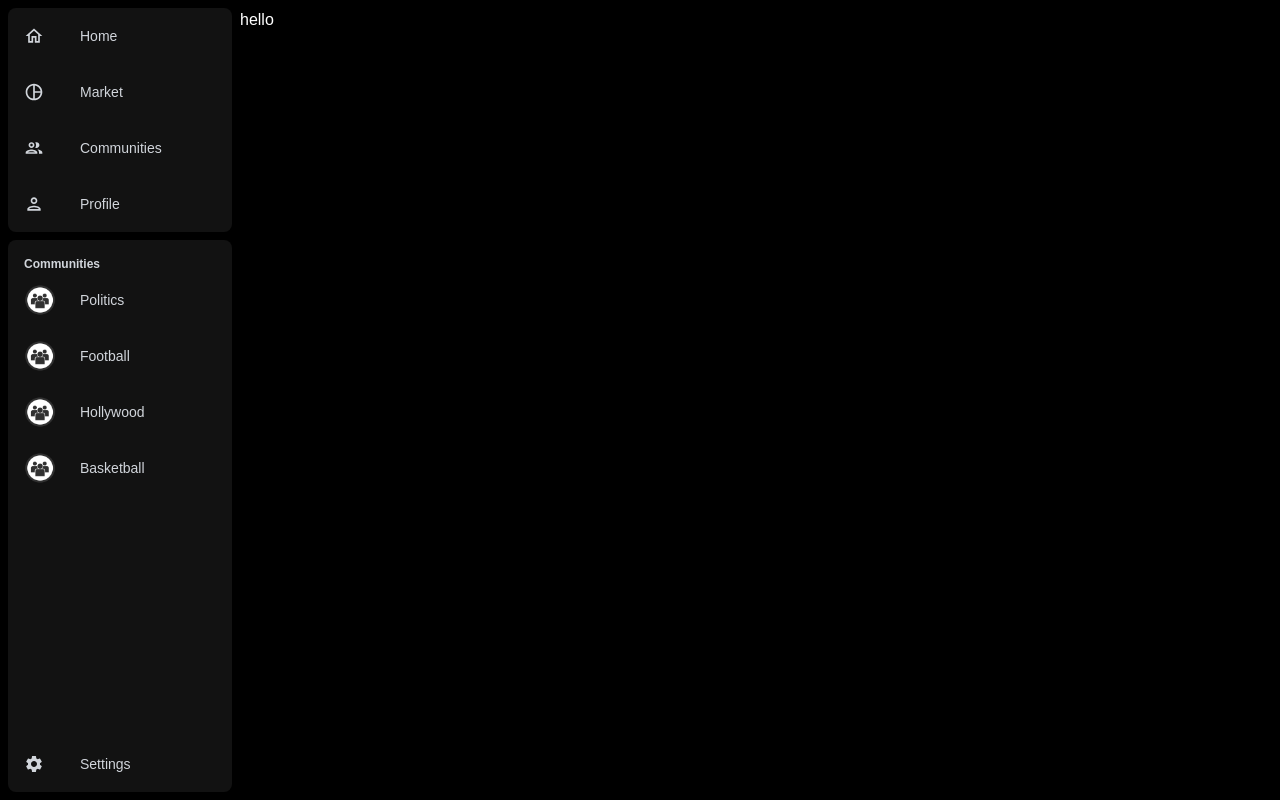
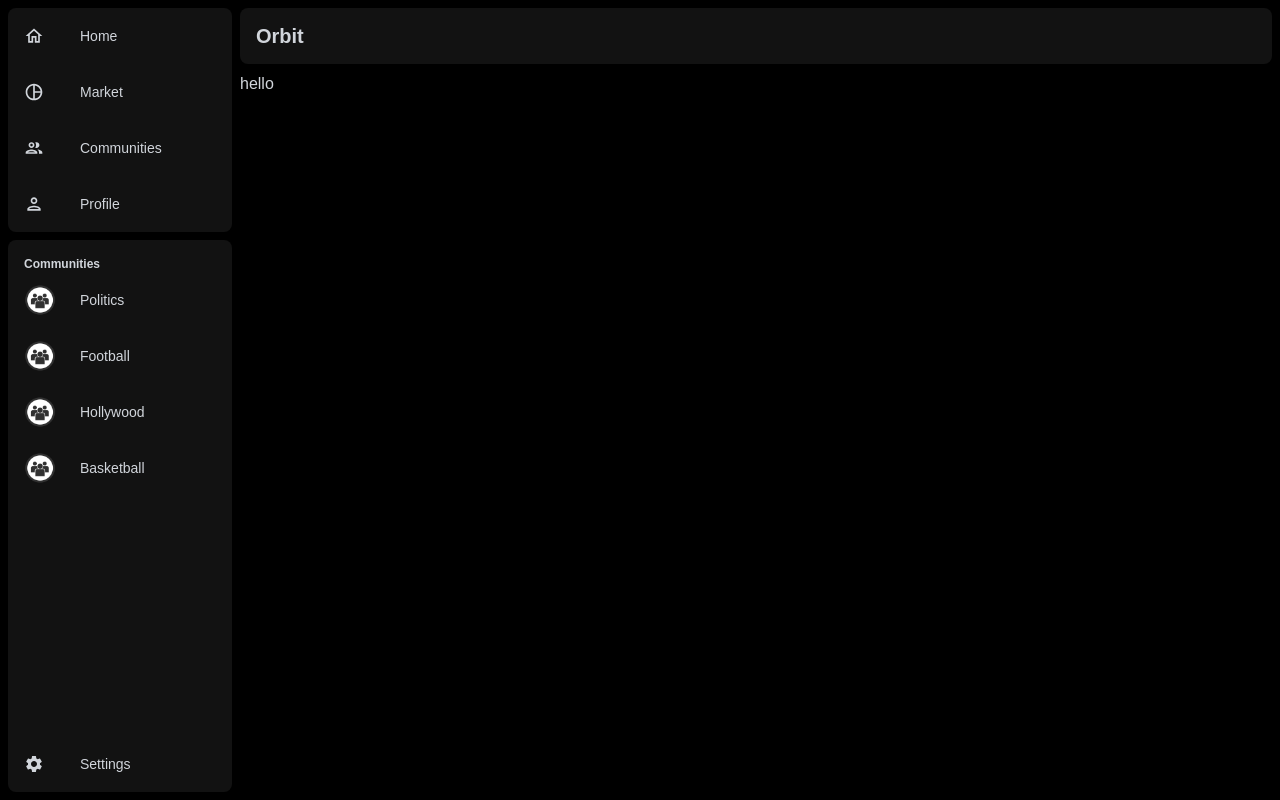
Before and after one commit to thedudeontitan/orbit, a Next.js app: page / in a window 1280 px wide. Built offline with nearby package versions, Linux system fonts and the light colour scheme.

Commit message:
added app bar

```diff
--- a/src/app/layout.tsx
+++ b/src/app/layout.tsx
@@ -27,10 +27,12 @@ export default function RootLayout({
   return (
     <html lang="en">
       <body
-        className={`${geistSans.variable} ${geistMono.variable} antialiased bg-black text-white p-2 min-h-screen`}
+        className={`${geistSans.variable} ${geistMono.variable} antialiased bg-black text-[#D1D5DB] p-2 min-h-screen`}
       >
         <Navbar />
-        <main className="lg:ml-[14rem] pl-2">{children}</main>
+        <main className="lg:ml-[14rem] lg:mt-[3.5rem] pl-2 pt-2">
+          {children}
+        </main>
       </body>
     </html>
   );
--- a/src/component/navbar/Navbar.tsx
+++ b/src/component/navbar/Navbar.tsx
@@ -26,7 +26,7 @@ export default function Navbar() {
     <div>
       <div>
         <div className="hidden lg:flex lg:flex-col gap-2 text-sm fixed top-2 bottom-2 left-2">
-          <div className="bg-[#ffffff12] text-[#D1D5DB] w-[14rem] rounded-lg">
+          <div className="bg-[#ffffff12] w-[14rem] rounded-lg">
             {navItems.map((item) => (
               <Link
                 href="/"
@@ -38,7 +38,7 @@ export default function Navbar() {
               </Link>
             ))}
           </div>
-          <div className="bg-[#ffffff12] text-[#D1D5DB] w-[14rem] rounded-lg flex-grow justify-between flex flex-col">
+          <div className="bg-[#ffffff12] w-[14rem] rounded-lg flex-grow justify-between flex flex-col">
             <div>
               <div className="pt-4 pl-4 text-xs font-bold">Communities</div>
               {navItems2.map((item) => (
@@ -66,8 +66,13 @@ export default function Navbar() {
             </Link>
           </div>
         </div>
+        <div className="lg:ml-[14rem] pl-2 fixed top-2 left-2 right-2 ">
+          <div className="bg-[#ffffff12] rounded-lg h-[3.5rem] flex flex-row items-center justify-between px-4 backdrop-blur-lg">
+            <h1 className="text-xl font-bold">Orbit</h1>
+          </div>
+        </div>
       </div>
-      <div className=" fixed bottom-0 left-0 right-0 bg-[#ffffff12] text-[#D1D5DB]">
+      <div className=" fixed bottom-0 left-0 right-0 bg-[#ffffff12]">
         <div className="relative flex flex-row lg:hidden justify-around items-center">
           <Link href="/" className="p-5">
             <span className="text-xl">
```
